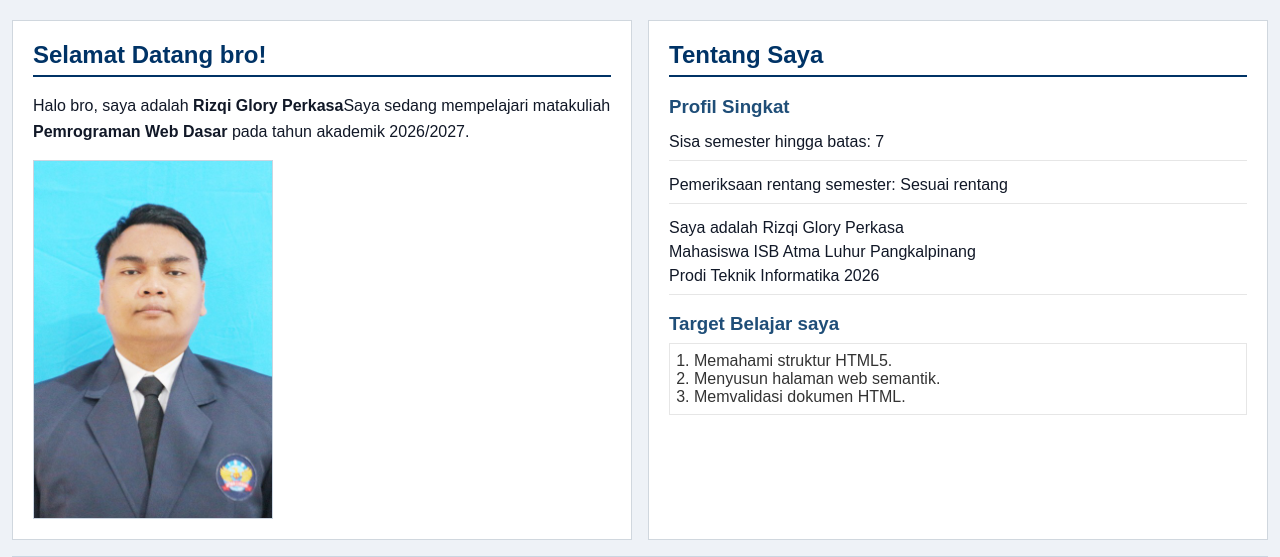
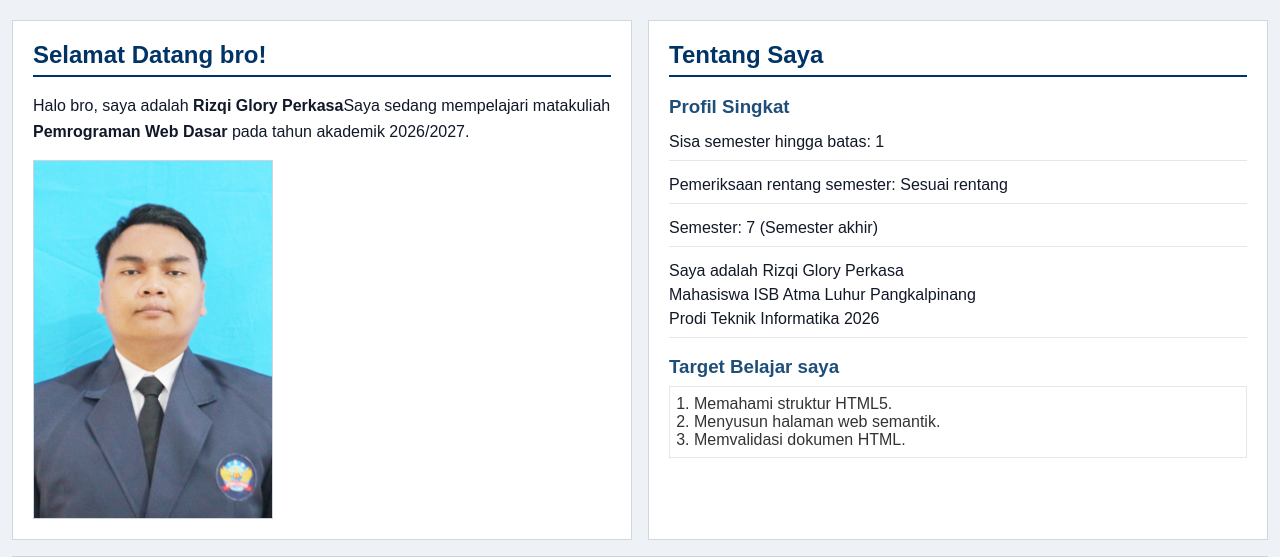
Before and after one commit to DC-Kiki/pwd-kk1020-2611510020, a PHP site: page /pertemuan-03/index.php in a window 1280 px wide. Shown: the part 136-693 px from the top of the page. Run offline with PHP 8.4, Linux system fonts and the light colour scheme.

Commit message:
Menambahkan percabangan If-Elseif-Else

```diff
--- a/pertemuan-03/index.php
+++ b/pertemuan-03/index.php
@@ -4,7 +4,7 @@ $nim = "2611510020";
 $namaMahasiswa = "Rizqi Glory Perkasa";
 $programStudi = "TI";
 $tahunAkademik = "2026/2027";
-$semester = 1;
+$semester = 7;
 $ipk = null;
 $statusAktif = true;
 $catatanTambahan = null;
@@ -17,6 +17,14 @@ $batasSemester = 8;
 $sisaSemester = $batasSemester - $semester;
 $semesterValid = $semester >= 1 && $semester <= $batasSemester;
 $statusSemester = ($semesterValid && $statusAktif) ? "Sesuai rentang" : "Perlu diperiksa";
+
+if ($semester < 3) {
+  $keteranganSemester = "Semester awal";
+} elseif ($semester <= 6) {
+  $keteranganSemester = "Semester menengah";
+} else {
+  $keteranganSemester = "Semester akhir";
+}
 
 ?>
 <!doctype html>
@@ -69,6 +77,7 @@ $statusSemester = ($semesterValid && $statusAktif) ? "Sesuai rentang" : "Perlu d
         <h3>Profil Singkat</h3>
         <p>Sisa semester hingga batas: <?= $sisaSemester; ?></p>
         <p>Pemeriksaan rentang semester: <?= $statusSemester; ?></p>
+        <p>Semester: <?= $semester . " (" . $keteranganSemester . ")"; ?></p>
         <p>
           Saya adalah Rizqi Glory Perkasa <br />Mahasiswa ISB Atma Luhur
           Pangkalpinang <br />Prodi Teknik Informatika 2026
```
Also changed, not shown: pertemuan-03/README.md.
